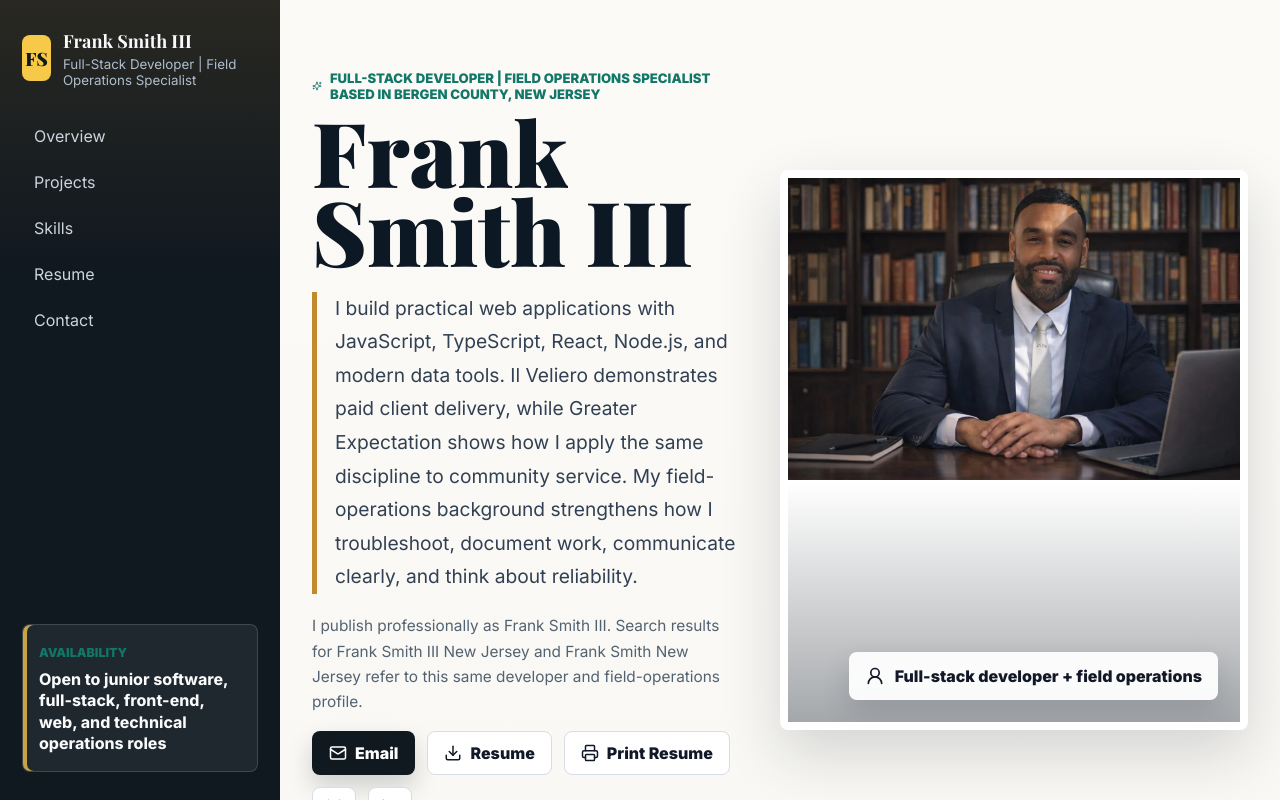
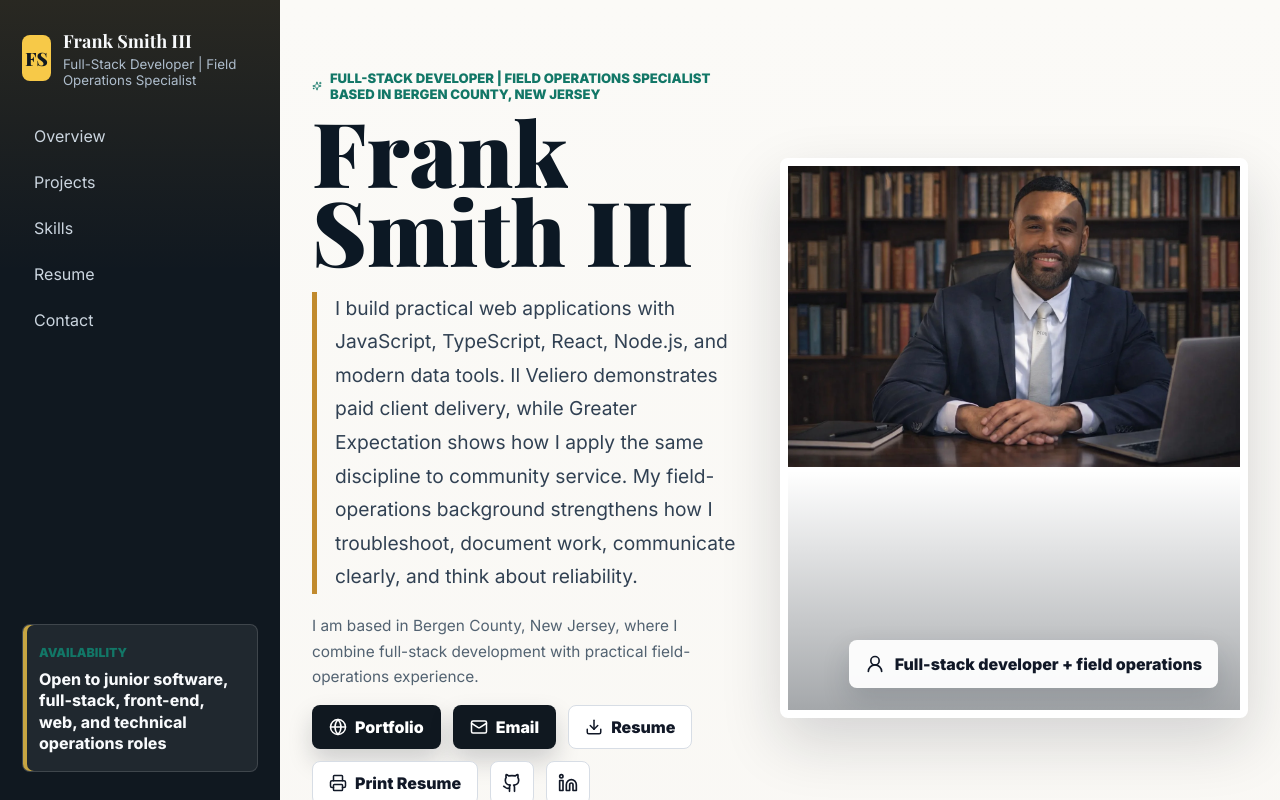
Before and after one commit to frankbjj23/frank-smith-pro-app, a React (Vite) app: page / in a window 1280 px wide. Shown: the top 800 px of the page. Built offline with nearby package versions, Linux system fonts and the light colour scheme.

Commit message:
Refine recruiter resume positioning

```diff
--- a/index.html
+++ b/index.html
@@ -5,7 +5,7 @@
     <meta name="viewport" content="width=device-width, initial-scale=1.0" />
     <meta
       name="description"
-      content="Recruiter-focused developer resume for Frank Smith III, also searched as Frank Smith New Jersey, a Fullstack Academy graduate, full-stack developer, and Field Operations Specialist in Bergen County, New Jersey."
+      content="Recruiter-focused resume for Frank Smith III, a Fullstack Academy graduate, full-stack developer, and Field Operations Specialist based in Bergen County, New Jersey."
     />
     <link
       rel="canonical"
@@ -18,7 +18,7 @@
     />
     <meta
       property="og:description"
-      content="Technical skills, verified projects, education, and operations experience from Frank Smith III, also searched as Frank Smith New Jersey."
+      content="Technical skills, verified projects, education, and field-operations experience from New Jersey full-stack developer Frank Smith III."
     />
     <meta
       property="og:url"
@@ -39,7 +39,7 @@
     />
     <meta
       name="twitter:description"
-      content="Recruiter-focused technical resume and verified project portfolio for Frank Smith III New Jersey."
+      content="Recruiter-focused technical resume and verified project portfolio for New Jersey full-stack developer Frank Smith III."
     />
     <meta
       name="twitter:image"
@@ -61,11 +61,7 @@
             "@type": "Person",
             "@id": "https://franksmithlll.com/#frank-smith-iii",
             "name": "Frank Smith III",
-            "alternateName": [
-              "Frank Smith",
-              "Frank Smith New Jersey",
-              "Frank Smith III New Jersey"
-            ],
+            "alternateName": "Frank Smith",
             "url": "https://franksmithlll.com/",
             "image": {
               "@id": "https://frank-smith-developer-resume.netlify.app/#portrait-image"
@@ -178,7 +174,7 @@
         ]
       }
     </script>
-    <title>Frank Smith III New Jersey | Full-Stack Developer Resume</title>
+    <title>Frank Smith III | New Jersey Full-Stack Developer Resume</title>
   </head>
   <body>
     <div id="root">
--- a/src/App.tsx
+++ b/src/App.tsx
@@ -56,6 +56,15 @@ function App() {
             <p className="identity-note">{profile.identityNote}</p>
 
             <div className="hero-actions" aria-label="Primary actions">
+              <a
+                className="button primary"
+                href={profile.website}
+                target="_blank"
+                rel="noreferrer"
+              >
+                <Globe size={18} aria-hidden="true" />
+                Portfolio
+              </a>
               <a className="button primary" href={`mailto:${profile.email}`}>
                 <Mail size={18} aria-hidden="true" />
                 Email
--- a/src/data/profile.ts
+++ b/src/data/profile.ts
@@ -41,7 +41,7 @@ export const profile = {
   pitch:
     "I build practical web applications with JavaScript, TypeScript, React, Node.js, and modern data tools. Il Veliero demonstrates paid client delivery, while Greater Expectation shows how I apply the same discipline to community service. My field-operations background strengthens how I troubleshoot, document work, communicate clearly, and think about reliability.",
   identityNote:
-    "I publish professionally as Frank Smith III. Search results for Frank Smith III New Jersey and Frank Smith New Jersey refer to this same developer and field-operations profile.",
+    "I am based in Bergen County, New Jersey, where I combine full-stack development with practical field-operations experience.",
   availability:
     "Open to junior software, full-stack, front-end, web, and technical operations roles",
   strengths: [
```
